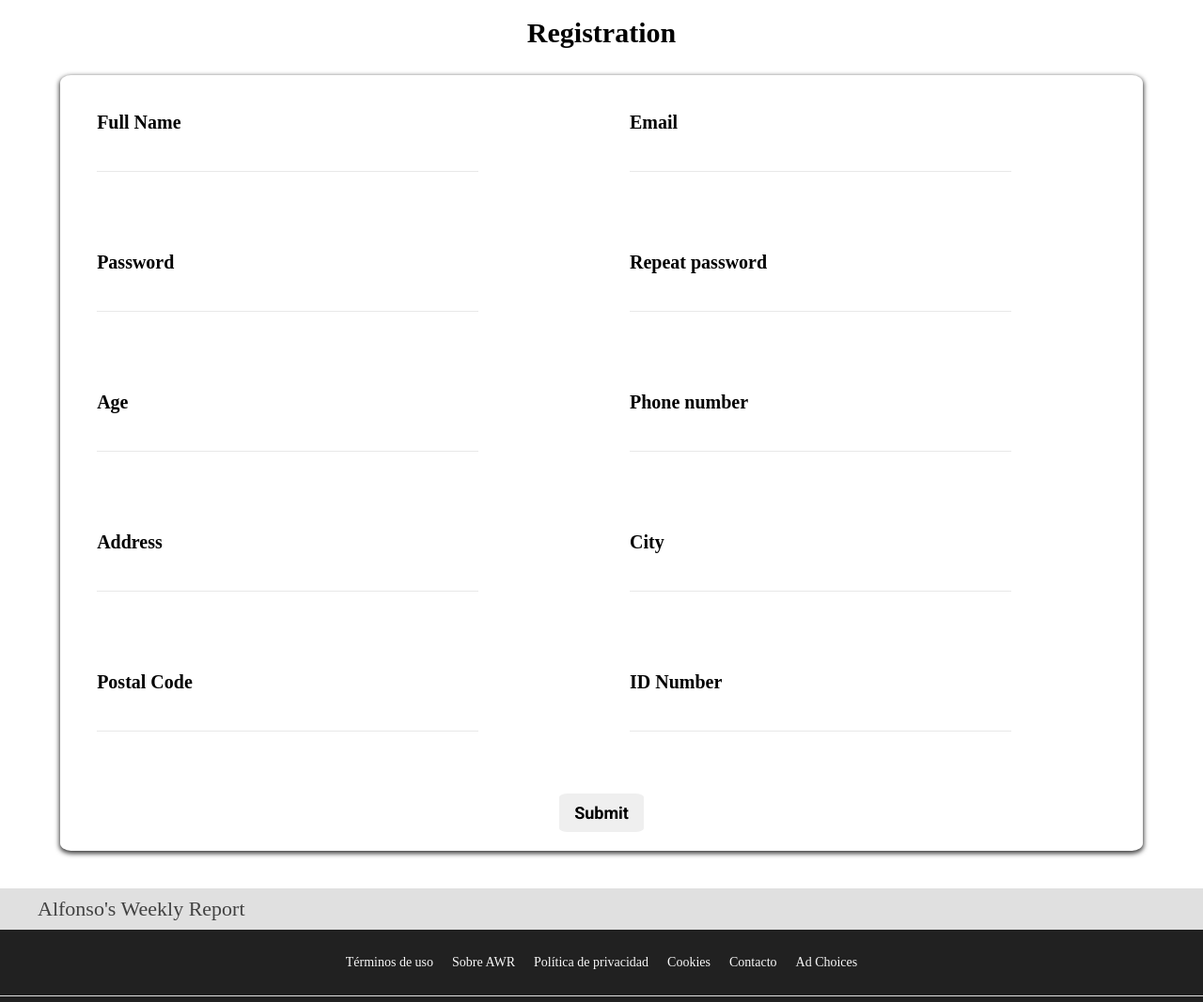
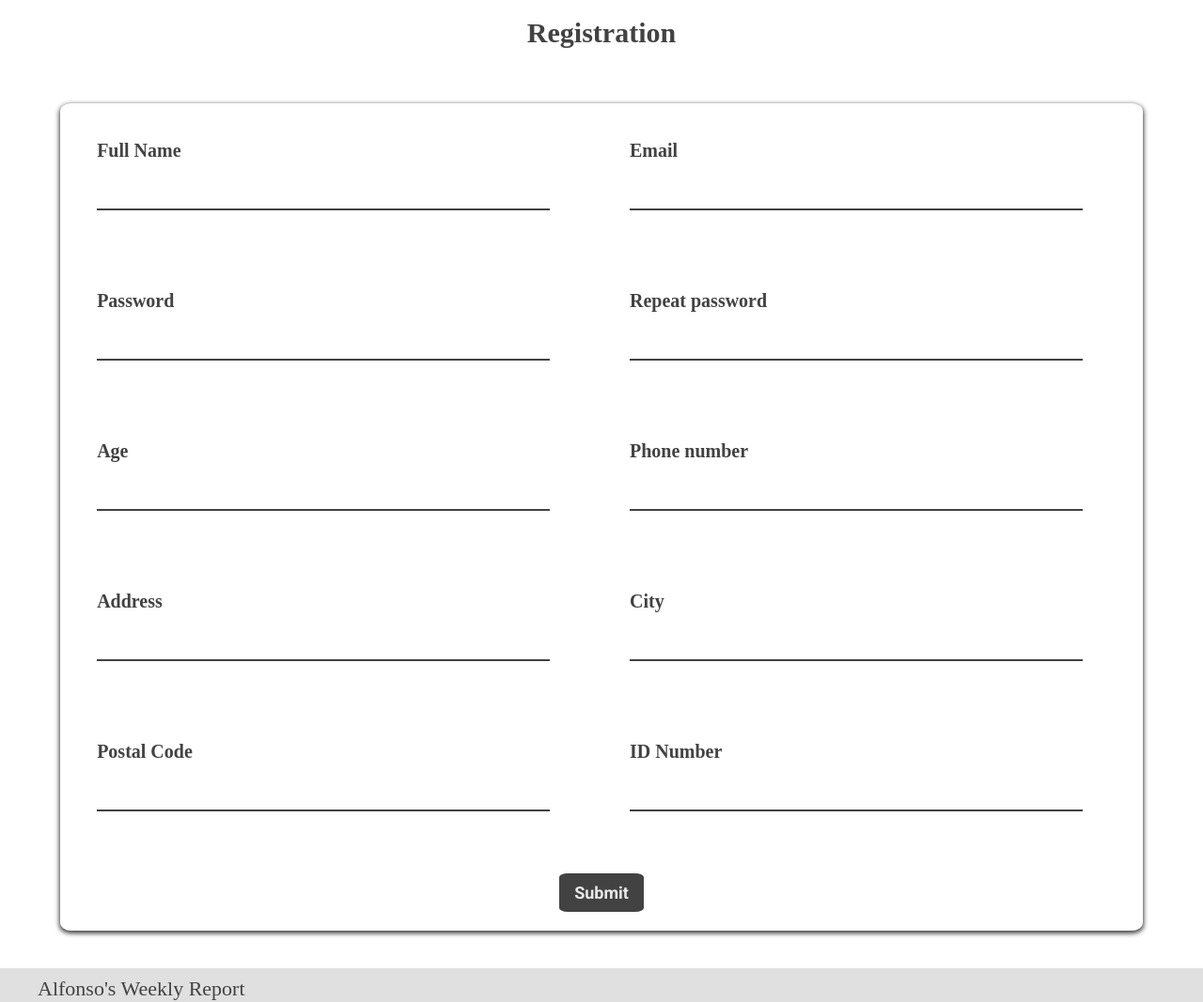
Before and after one commit to Alfondalix/Alfonso-s-wr-layout, a plain HTML site: page subscription.html in a window 1280 px wide. Shown: the part 120-1187 px from the top of the page at 94% size. Drawn offline with Linux system fonts and the light colour scheme.

Commit message:
PS-05: fixed js errors.

```diff
--- a/js/app.js
+++ b/js/app.js
@@ -114,7 +114,7 @@ function validateId(e){
 
 //Display name in title
 function displayName(e){
-    document.getElementById("welcome").innerText = ": Hello, " + e.target.value;
+    document.getElementById("welcome").innerText = "Hello, " + e.target.value;
 }
 
 //input alerts
@@ -167,11 +167,11 @@ function submData(){
         err.push("password: invalid password");
     }else{
         document.getElementById("error-password").style.visibility = "hidden";
-        sub.push("password: " + password);
+        sub.push("password: " + pass);
     }
 
     //age err
-    if(isNaN(age)){
+    if(typeof(age) == "number"){
         document.getElementById("error-age").style.visibility = "visible";
         err.push("age: invalid age");
     }else if(age < 18){
@@ -236,8 +236,8 @@ function submData(){
     if(err == []){
         alert(sub.join("\n"));
     }else{
+        alert(sub.join("\n"));
         alert(err.join("\n"));
-        alert(sub.join("\n"));
     }
 }
 
--- a/styles/subscription.css
+++ b/styles/subscription.css
@@ -10,6 +10,7 @@
   margin-bottom: 30px;
   font-size: 30px;
   font-weight: 700;
+  color: #424242;
 }
 
 #error-name,
@@ -28,6 +29,11 @@
   visibility: hidden;
 }
 
+.titles {
+  display: flex;
+  flex-direction: column;
+}
+
 .registration {
   display: flex;
   flex-wrap: wrap;
@@ -41,6 +47,7 @@
   margin-bottom: 30px;
   font-size: 30px;
   font-weight: 700;
+  color: #424242;
 }
 
 .registration-form {
@@ -55,24 +62,28 @@
 .registration-form div {
   display: flex;
   justify-items: center;
+  align-content: center;
   flex-direction: column;
-  width: 70%;
+  width: 85%;
   margin: 20px 30px;
+  text-align: center;
 }
 
 .registration-form label {
   padding-bottom: 8px;
   font-size: 20px;
   font-weight: 600;
-  color: #000;
+  color: #424242;
+  text-align: center;
 }
 
 .registration-form input {
   font-size: 16px;
   font-weight: 500;
   padding-top: 15px;
+  margin-top: 10px;
   border: none;
-  border-bottom: 1px solid #e8e8e8;
+  border-bottom: 2px solid #424242;
 }
 
 .registration-form input:focus {
@@ -88,6 +99,8 @@
   padding: 10px !important;
   border: none !important;
   border-radius: 10%;
+  background-color: #424242;
+  color: #e8e8e8;
 }
 
 .btn-submit:hover {
@@ -96,6 +109,14 @@
 }
 
 @media (min-width: 900px) {
+  #welcome {
+    text-align: center;
+    margin-bottom: 30px;
+    font-size: 30px;
+    font-weight: 700;
+    color: #424242;
+  }
+
   .registration-form {
     align-items: center;
     justify-content: center;
@@ -108,7 +129,22 @@
     margin-top: 40px;
   }
 
+  .registration-form label {
+    text-align: left;
+  }
+
   .registration-form input {
-    width: 80%;
+    width: 95%;
+  }
+
+  .btn-submit {
+    width: 90px !important;
+    text-align: center;
+    margin: 20px 30px;
+    font-size: 18px;
+    font-weight: 600;
+    padding: 10px !important;
+    border: none !important;
+    border-radius: 10%;
   }
 }
--- a/subscription.html
+++ b/subscription.html
@@ -30,8 +30,10 @@
         </nav>
     </header>
     <div class="registration">
-        <h1 class="registration-title" id="reg-title">Registration</h1>
-        <h2 id="welcome"></h2>
+        <div class="titles">
+            <h1 class="registration-title" id="reg-title">Registration</h1>
+            <h2 id="welcome"></h2>
+        </div>
         <form class="registration-form" id="form-body">
             <div class="registration-control">
                 <label for="fullName">Full Name</label>
```
Also changed, not shown: 1 other file.
